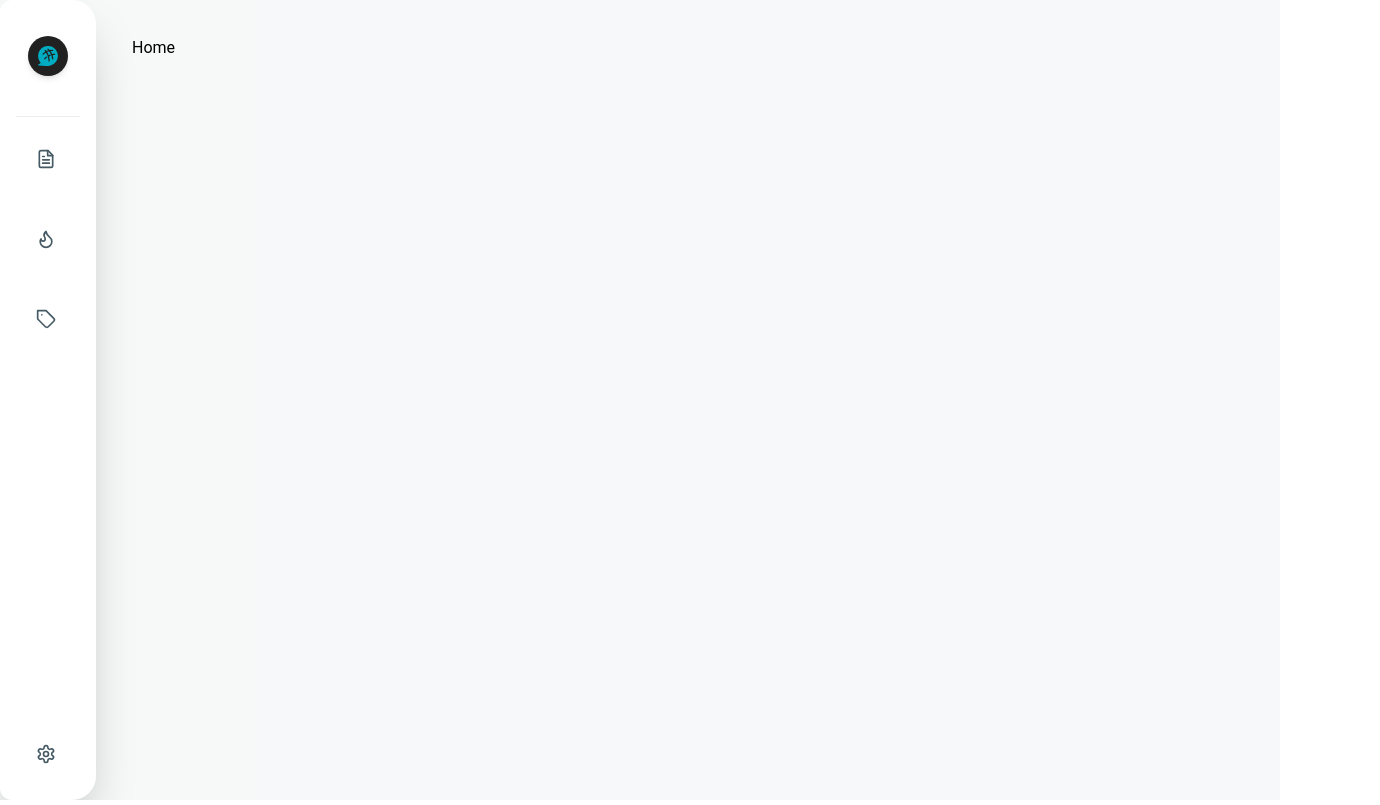
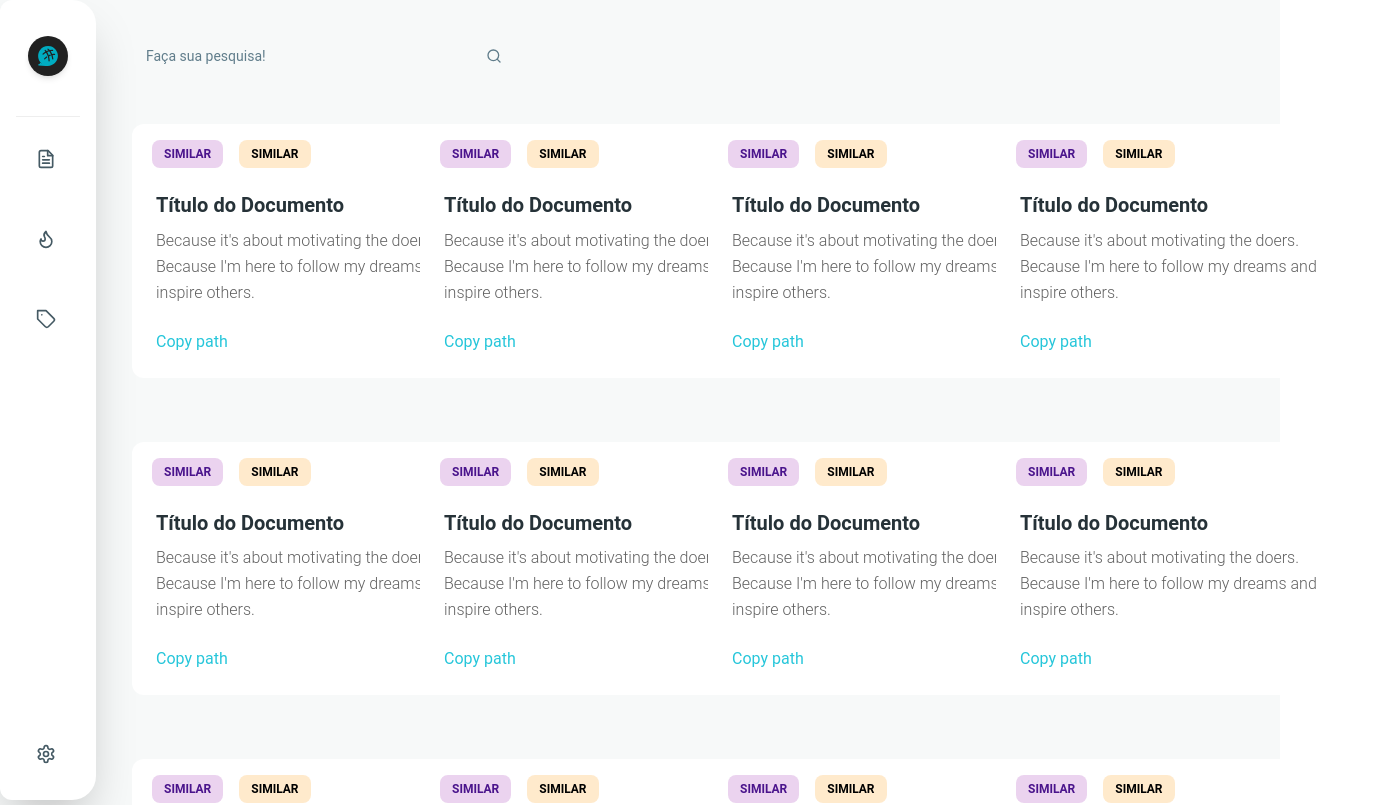
Before and after one commit to BecxAgy/K-Elastic, a React app: page / in a window 1280 px wide. Shown: the top 805 px of the page, 1380 px wide, since content can reach past the window. Built offline with nearby package versions, Linux system fonts and the light colour scheme; the HTML template or start-up script is replaced by a standard one.

Commit message:
chore: solve issue related grid card

```diff
--- a/src/pages/Home.jsx
+++ b/src/pages/Home.jsx
@@ -1,7 +1,27 @@
 import React from 'react'
+import SearchNav from '../components/SearchNav'
+import CardDocument from '../components/CardDocument'
 
 function Home() {
-    return <div>Home</div>
+    return (
+        <div className='grid grid-flow-row gap-6'>
+            <SearchNav />
+            <div className='grid grid-cols-4 gap-10 '>
+                <CardDocument />
+                <CardDocument />
+                <CardDocument />
+                <CardDocument />
+                <CardDocument />
+                <CardDocument />
+                <CardDocument />
+                <CardDocument />
+                <CardDocument />
+                <CardDocument />
+                <CardDocument />
+                <CardDocument />
+            </div>
+        </div>
+    )
 }
 
 export default Home
```
